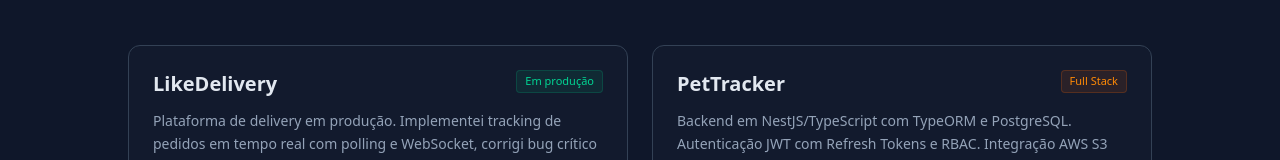
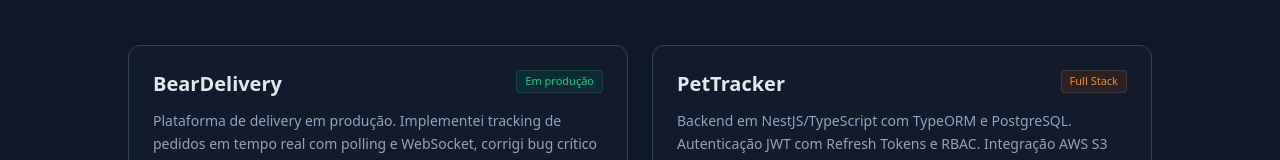
Before and after one commit to theusinhoiost/portfolio-matheus, a Next.js app: page / in a window 1280 px wide. Shown: the part 1403-1563 px from the top of the page. Built offline with nearby package versions, Linux system fonts and the light colour scheme.

Commit message:
Rename LikeDelivery to BearDelivery in page.tsx

```diff
--- a/app/page.tsx
+++ b/app/page.tsx
@@ -219,7 +219,7 @@
     </h2>
 
     <div className="grid md:grid-cols-2 gap-6">
-      {/* LikeDelivery */}
+      {/* Bearlivery */}
       <motion.div
         initial={{ opacity: 0, y: 20 }}
         whileInView={{ opacity: 1, y: 0 }}
@@ -229,7 +229,7 @@
         <div>
           <div className="flex justify-between items-start mb-3">
             <h3 className="text-xl font-bold group-hover:text-emerald-400 transition-colors">
-              LikeDelivery
+              BearDelivery
             </h3>
 
             <span className="text-[11px] font-medium bg-emerald-500/10 text-emerald-400 border border-emerald-500/20 px-2 py-0.5 rounded">
@@ -260,7 +260,7 @@
 
         <div className="flex items-center gap-4 pt-2">
           <a
-            href="https://likedeliveryapp.vercel.app/"
+            href="https://beardelivery.vercel.app/"
             target="_blank"
             rel="noopener noreferrer"
             className="inline-flex items-center gap-1.5 text-sm text-(--accent) hover:underline font-semibold"
```
